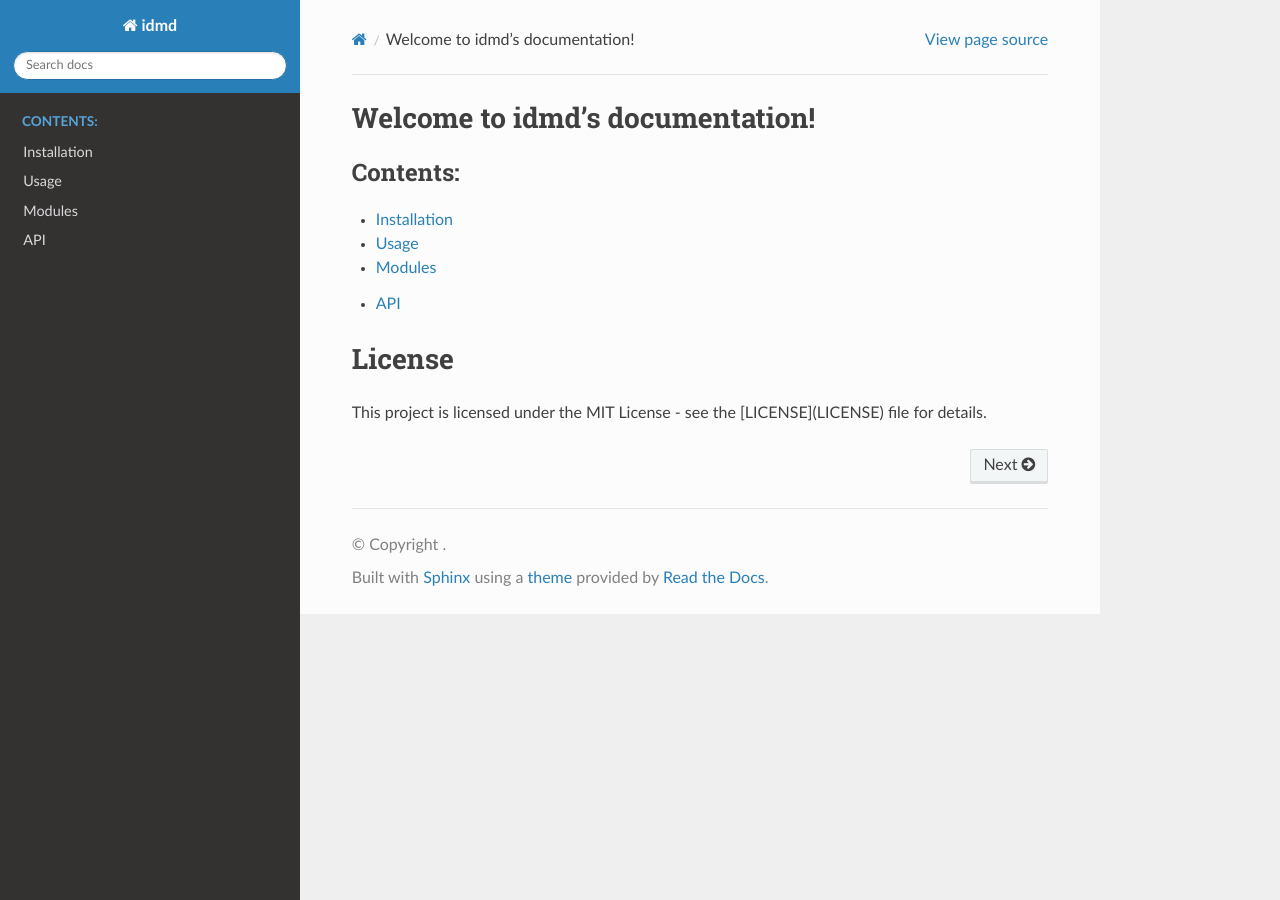
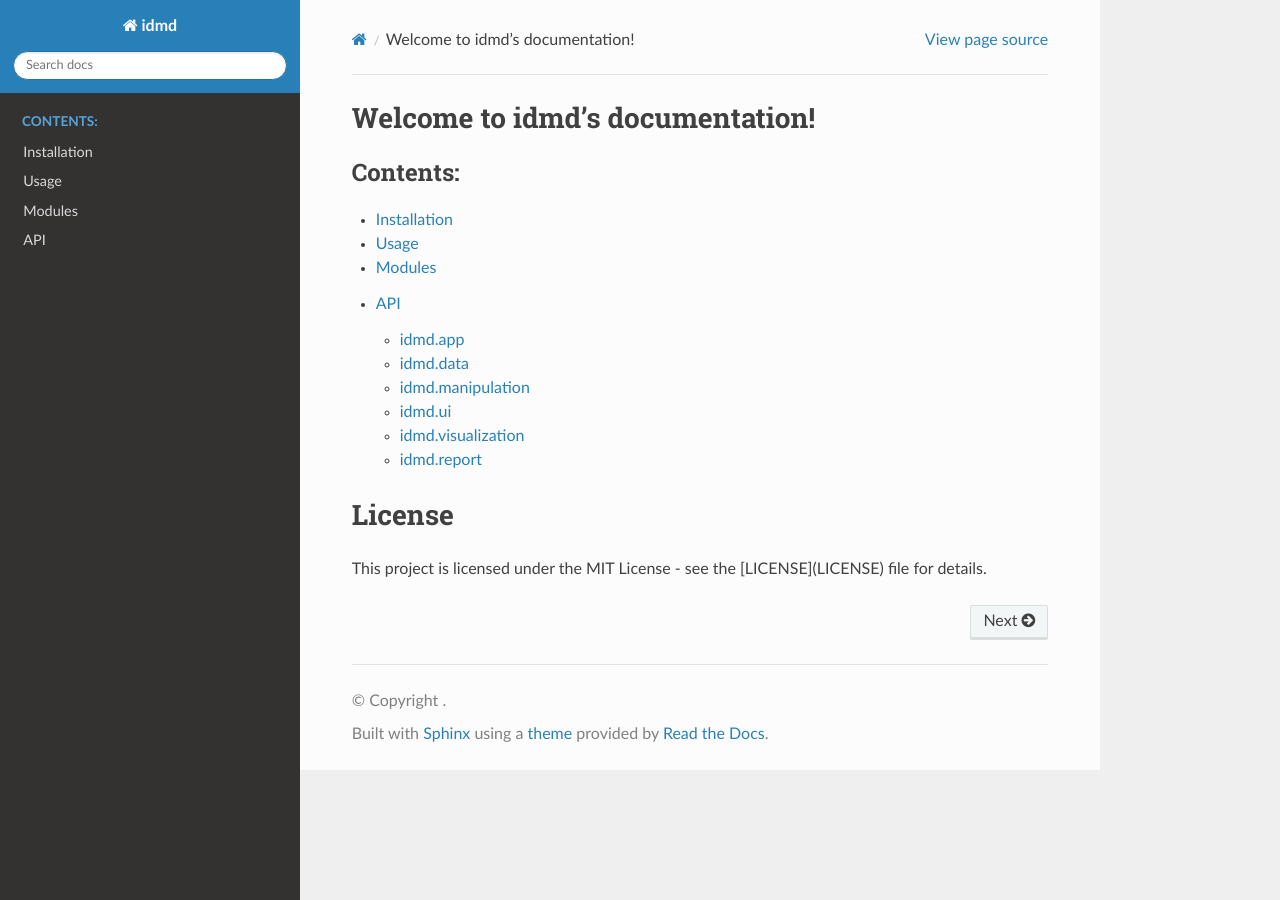
Before and after one commit to CsongorLaczko/idmd, a Sphinx documentation site: the page built from docs/index.rst, in a window 1280 px wide. Built offline with Sphinx 7.4.7 and the Read the Docs theme 3.1.0, drawn with Linux system fonts in a browser that asks for light colours; pages that are not in the unit, such as notebooks, are missing from menus.

```diff
--- a/docs/Api.rst
+++ b/docs/Api.rst
@@ -1,13 +1,55 @@
 API
 ===
 
-.. autosummary::
-   :toctree: generated
+.. automodule:: idmd
+   :members:
+   :undoc-members:
+   :show-inheritance:
 
-   idmd
-   idmd/data
-   idmd/manipulation
-   idmd/report
-   idmd/ui
-   idmd/visualization
-   idmd/app
+idmd.app
+-----------------
+
+.. automodule:: idmd.app
+   :members:
+   :undoc-members:
+   :show-inheritance:
+
+idmd.data
+---------
+
+.. automodule:: idmd.data
+   :members:
+   :undoc-members:
+   :show-inheritance:
+
+idmd.manipulation
+-----------------
+
+.. automodule:: idmd.manipulation
+   :members:
+   :undoc-members:
+   :show-inheritance:
+
+idmd.ui
+-----------------
+
+.. automodule:: idmd.ui
+   :members:
+   :undoc-members:
+   :show-inheritance:
+
+idmd.visualization
+-----------------
+
+.. automodule:: idmd.visualization
+   :members:
+   :undoc-members:
+   :show-inheritance:
+
+idmd.report
+-----------------
+
+.. automodule:: idmd.report
+   :members:
+   :undoc-members:
+   :show-inheritance:
```
